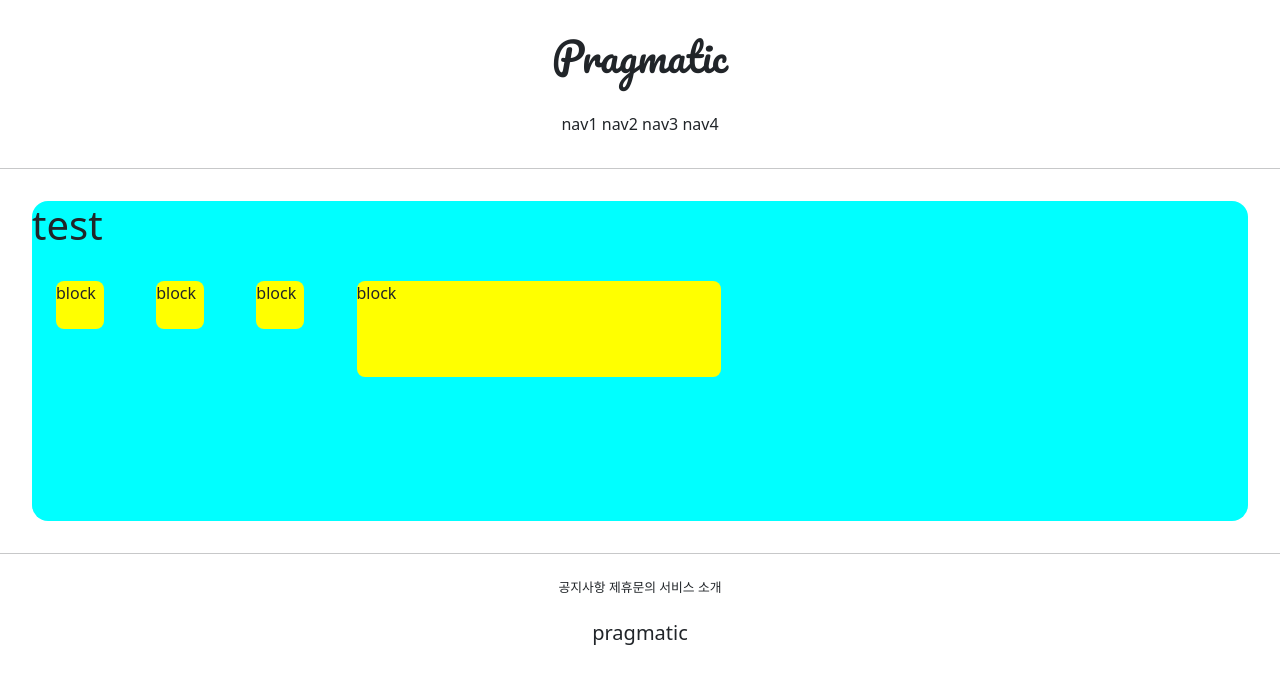
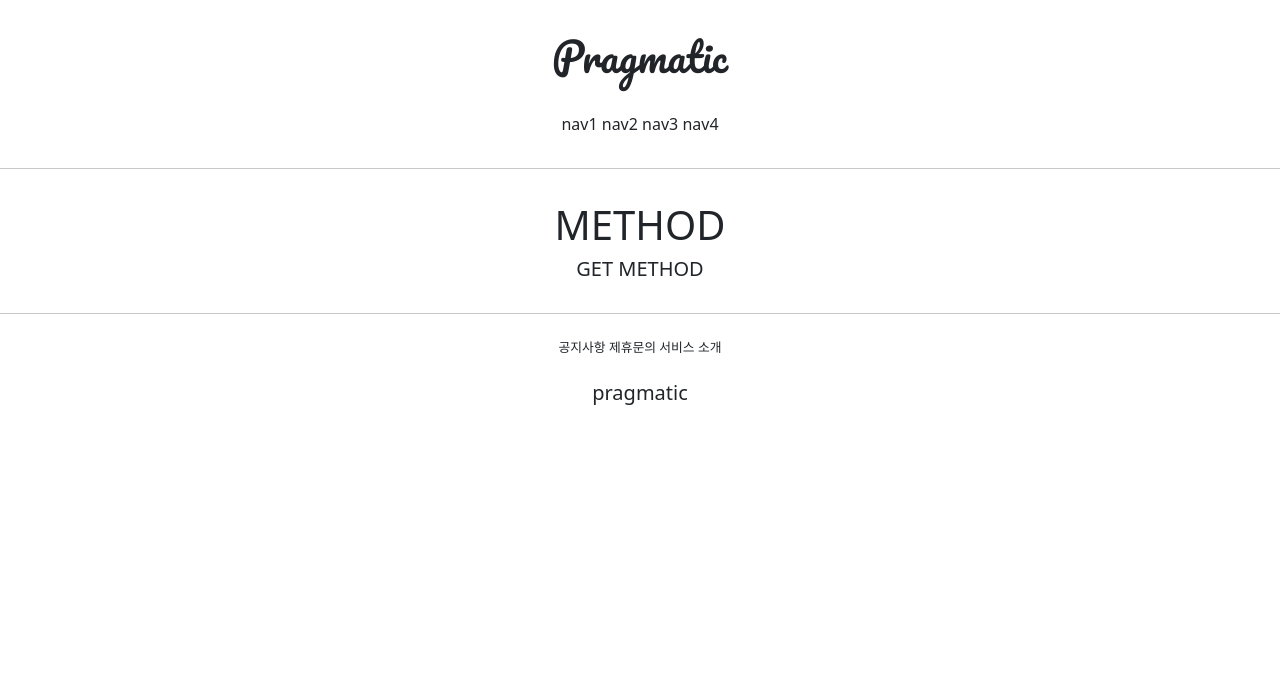
Before and after one commit to eka8809/gis0, a Django app: page /account/hello_world/ in a window 1280 px wide. Shown: the top 684 px of the page. Run offline with Django 3.2, Linux system fonts and the light colour scheme; parts of the project's set-up code (start-up, migrations or seed data) failed here and were passed over.

Commit message:
2021_07_08_commit

```diff
--- a/accountapp/templates/accountapp/hello_world.html
+++ b/accountapp/templates/accountapp/hello_world.html
@@ -1,24 +1,12 @@
 {% extends 'base.html' %}
 
 {% block content %}
-    <style>
 
-        .testing{
-            background-color: yellow;
-            height: 48px;
-            width: 48px;
-            margin: 1.5rem;
-            border-radius: .5rem;
-        }
-    </style>
+    <div style="margin: 2rem; text-align: center" >
+        <h1> METHOD </h1>
 
-    <div style="height: 20rem; background-color: aqua; margin: 2rem; border-radius: 1rem ">
-        <h1> test </h1>
 
-        <div class="testing" style="display: inline-block">block</div>
-        <div class="testing" style="display: inline-block; width: 3em; height: 3em">block</div>
-        <div class="testing" style="display: inline-block; width: 3rem; height: 3rem">block</div>
-        <div class="testing" style="display: inline-block; width: 30%; height: 30%">block</div>
+        <h5>{{ text }}</h5>
 
     </div>
 
--- a/accountapp/views.py
+++ b/accountapp/views.py
@@ -4,4 +4,7 @@ from django.shortcuts import render
 # Create your views here.
 
 def hello_world(request):
-    return render(request, 'accountapp/hello_world.html')
+    if request.method == "POST":
+        return render(request, 'accountapp/hello_world.html', context={'text': 'POST METHOD'})
+    else:
+        return render(request, 'accountapp/hello_world.html', context={'text': 'GET METHOD'})
```
